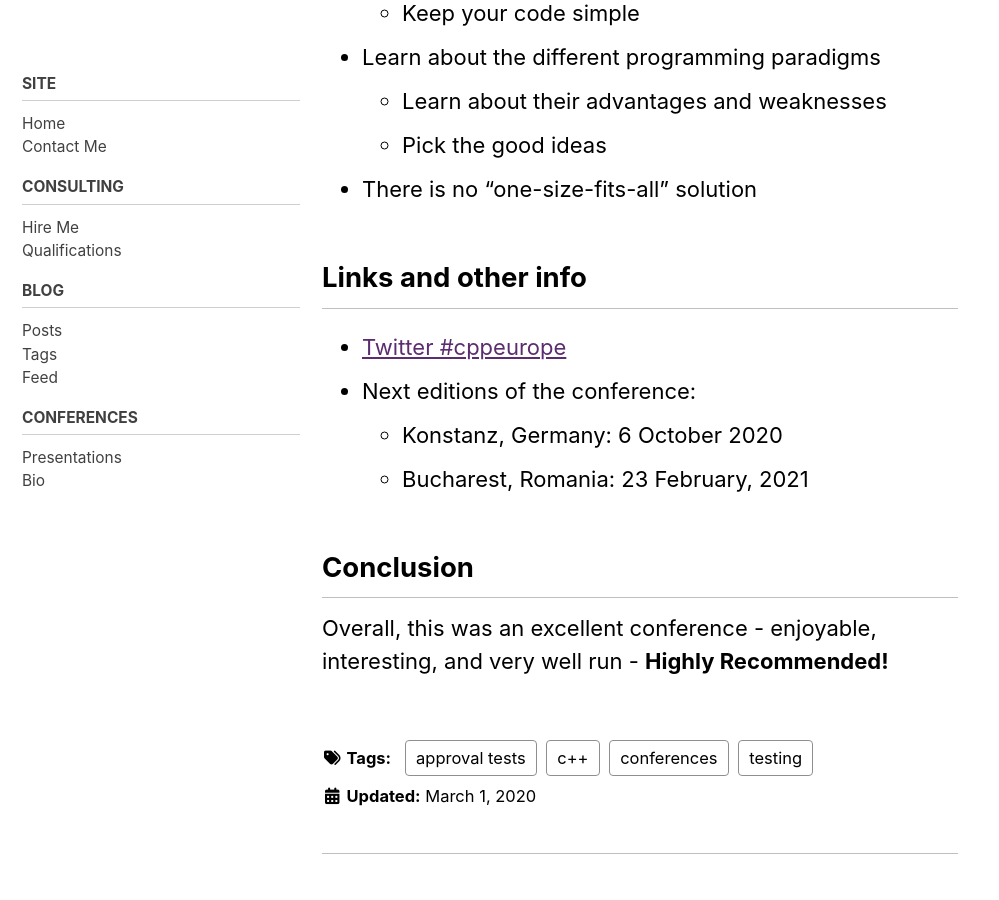
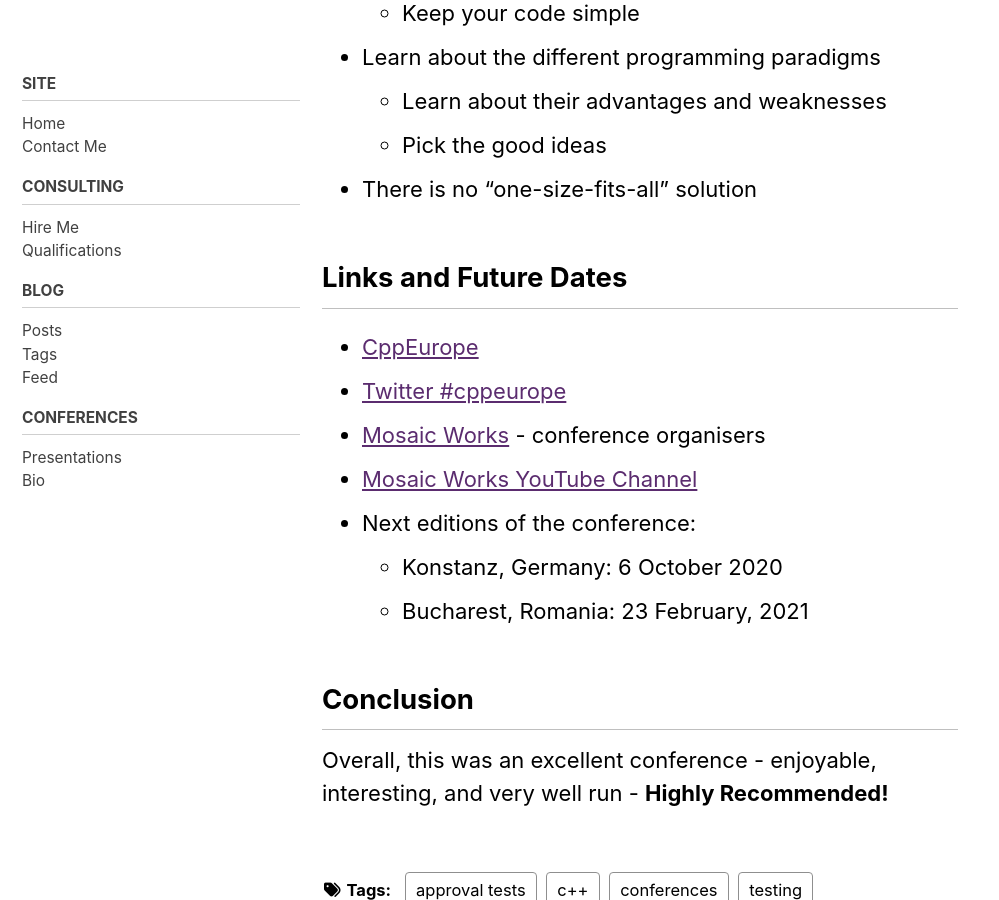
Before and after one commit to claremacrae/claremacrae.github.io, a Jekyll site: the page built from _posts/2020-03-01-cppeurope-2020.md, in a window 1280 px wide and 900 px high, scrolled down 5760 px. Shown: the whole window, without its empty margins (0-999 px from the left). Built offline with Jekyll 4.4.1, drawn with Linux system fonts in a browser that asks for light colours; cached includes are drawn as plain includes; nearby versions of some CDN libraries; some of the changed text lies outside the part shown.

Commit message:
Improve links at end of CppEurope post

```diff
--- a/_posts/2020-03-01-cppeurope-2020.md
+++ b/_posts/2020-03-01-cppeurope-2020.md
@@ -108,9 +108,12 @@ The conclusions were:
     * Pick the good ideas
 * There is no "one-size-fits-all" solution
 
-## Links and other info
+## Links and Future Dates
 
+* [CppEurope](https://cppeurope.com)
 * [Twitter #cppeurope](https://twitter.com/hashtag/cppeurope?src=hash)
+* [Mosaic Works](https://mozaicworks.com/) - conference organisers
+* [Mosaic Works YouTube Channel](https://mozaicworks.com/blog/think-design-work-smart-youtube-channel/)
 * Next editions of the conference:
     * Konstanz, Germany: 6 October 2020
     * Bucharest, Romania: 23 February, 2021
```
